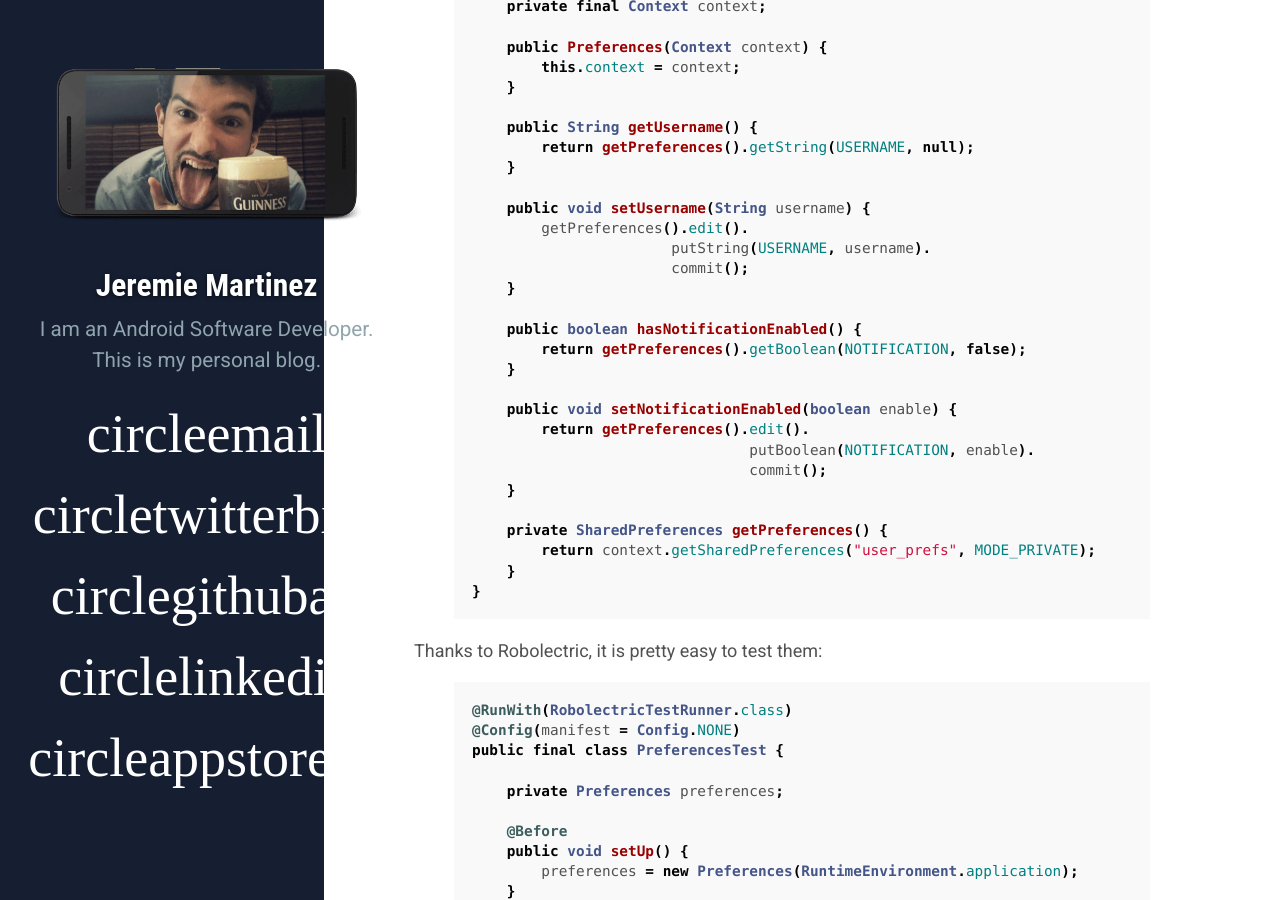
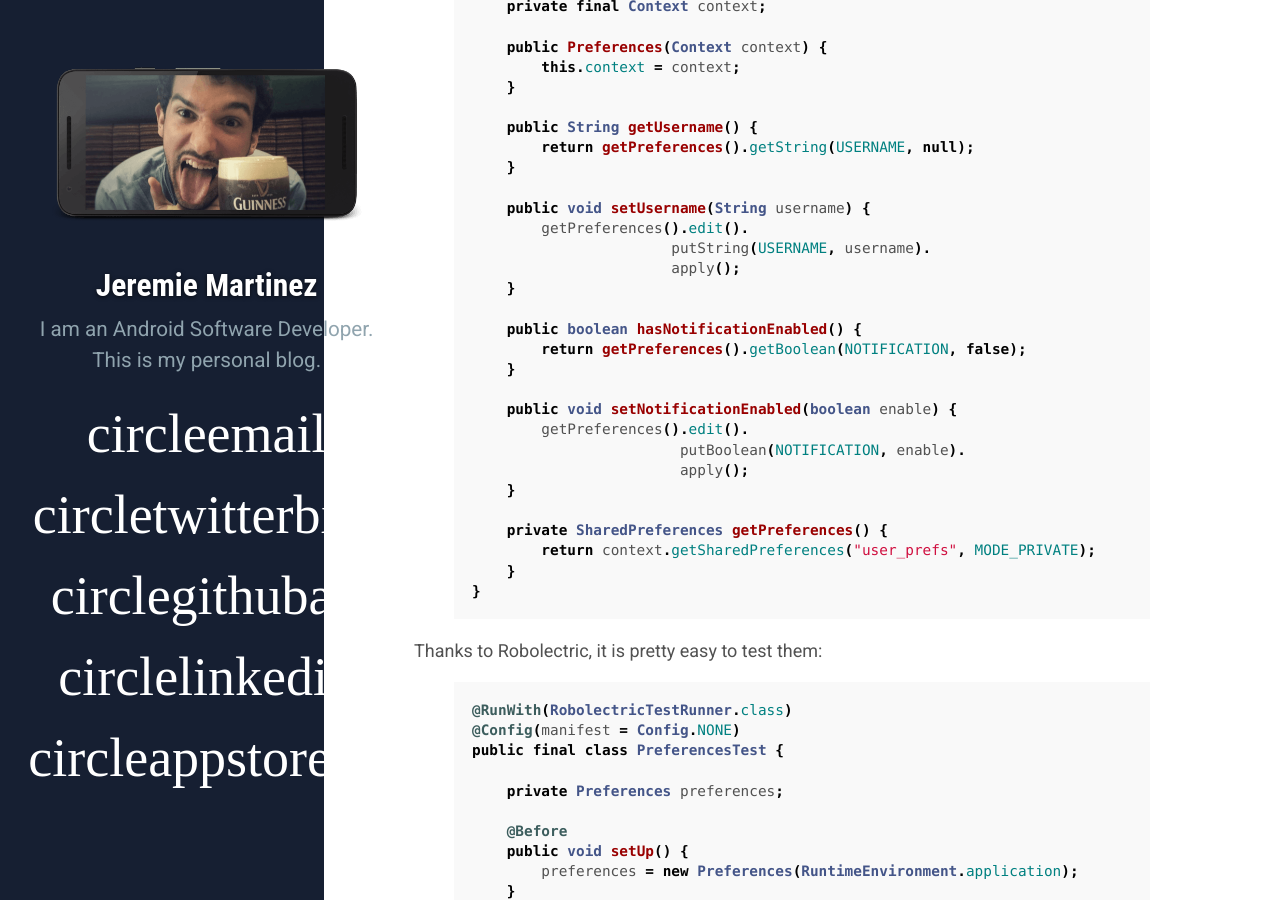
Before and after one commit to jeremiemartinez/jeremiemartinez.github.com, a Jekyll site: the page built from _posts/2016-02-16-unit-tests.md, in a window 1280 px wide and 900 px high, scrolled down 1864 px. Built offline with Jekyll 4.4.1, drawn with Linux system fonts in a browser that asks for light colours; some web fonts are replaced; Markdown is read by kramdown in place of the engine named in the settings; comment, search, counter and statistics services are not loaded.

Commit message:
Fix with feedback from disqus.

```diff
--- a/_posts/2016-02-16-unit-tests.md
+++ b/_posts/2016-02-16-unit-tests.md
@@ -74,7 +74,7 @@ public class Preferences {
     public void setUsername(String username) {
         getPreferences().edit().
                        putString(USERNAME, username).
-                       commit();
+                       apply();
     }
 
     public boolean hasNotificationEnabled() {
@@ -82,9 +82,9 @@ public class Preferences {
     }
 
     public void setNotificationEnabled(boolean enable) {
-        return getPreferences().edit().
-                                putBoolean(NOTIFICATION, enable).
-                                commit();
+        getPreferences().edit().
+                        putBoolean(NOTIFICATION, enable).
+                        apply();
     }
 
     private SharedPreferences getPreferences() {
```
